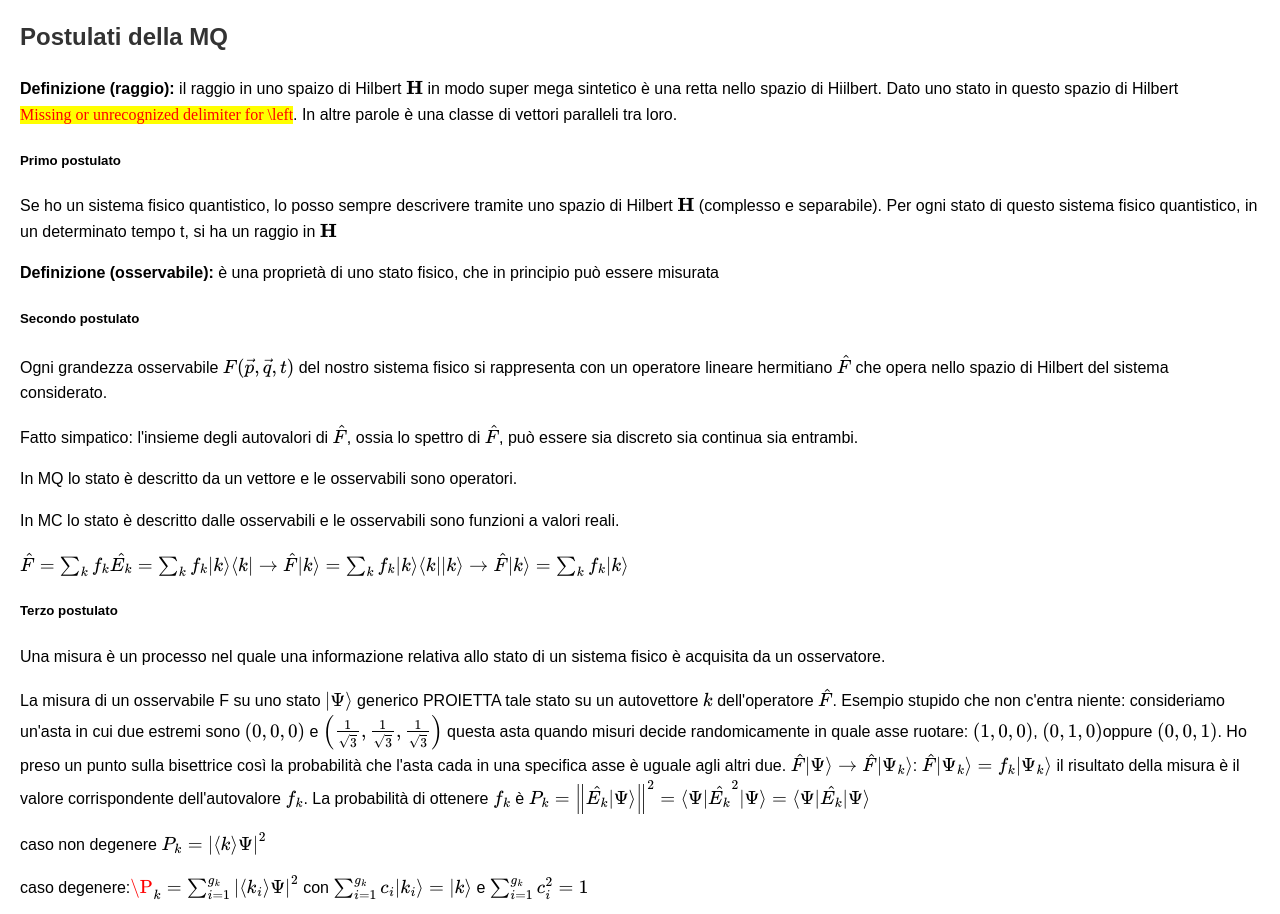
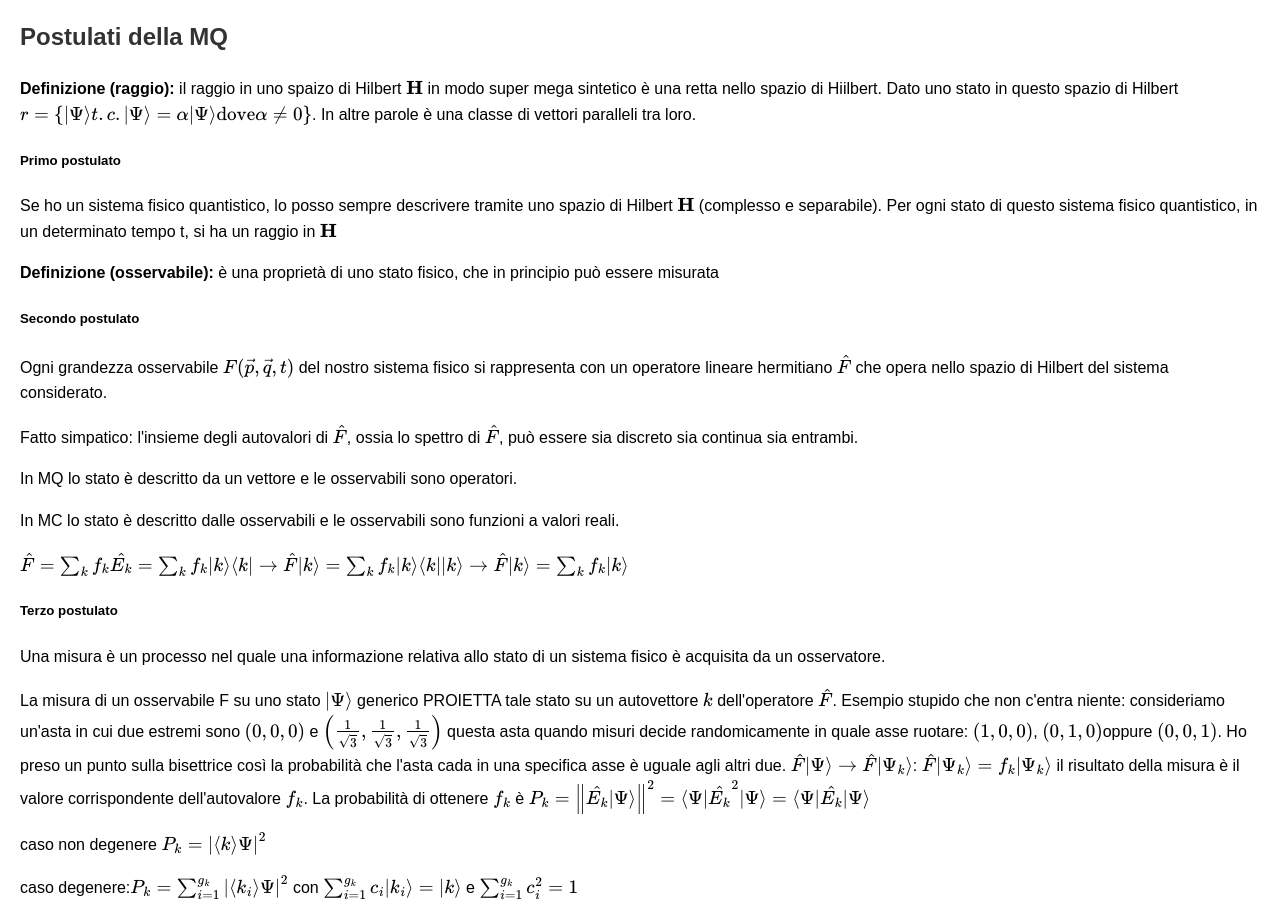
Before and after one commit to NicolaSebastianuttoUnibo/Meccanica-Quantistica, a plain HTML site: page main/index.html in a window 1280 px wide. Shown: the part 76-990 px from the top of the page. Drawn offline with nearby package versions, Linux system fonts and the light colour scheme.

Commit message:
Update index.html

```diff
--- a/main/index.html
+++ b/main/index.html
@@ -35,7 +35,7 @@
 <body>
 <h1>Main</h1>
 <h2>Postulati della MQ</h2>
-<p><strong>Definizione (raggio):</strong> il raggio in uno spaizo di Hilbert \(\mathbf{H}\) in modo super mega sintetico è una retta nello spazio di Hiilbert. Dato uno stato in questo spazio di Hilbert \(r=\left{\ket{\Psi} t.c. \ket{\Psi} = \alpha \ket{\Psi} \text{dove} \alpha \neq 0\right}\). In altre parole è una classe di vettori paralleli tra loro.</p>
+<p><strong>Definizione (raggio):</strong> il raggio in uno spaizo di Hilbert \(\mathbf{H}\) in modo super mega sintetico è una retta nello spazio di Hiilbert. Dato uno stato in questo spazio di Hilbert \(r=\left\{\ket{\Psi} t.c. \ket{\Psi} = \alpha \ket{\Psi} \text{dove} \alpha \neq 0\right\}\). In altre parole è una classe di vettori paralleli tra loro.</p>
 <h5>Primo postulato</h5>
 <p>Se ho un sistema fisico quantistico, lo posso sempre descrivere tramite uno spazio di Hilbert \(\mathbf{H}\) (complesso e separabile). Per ogni stato di questo sistema fisico quantistico, in un determinato tempo t,  si ha un raggio in \(\mathbf{H}\)</p>
 <p><strong>Definizione (osservabile):</strong> è una proprietà di uno stato fisico, che in principio può essere misurata </p>
@@ -50,7 +50,7 @@
 fisico è acquisita da un osservatore.</p>
 <p>La misura di un osservabile F su uno stato \(\ket{\Psi}\) generico PROIETTA tale stato su un autovettore \(k\) dell'operatore \(\hat{F}\). Esempio stupido che non c'entra niente: consideriamo un'asta in cui due estremi sono \(\left(0,0,0\right)\) e \(\left(\frac{1}{\sqrt{3}},\frac{1}{\sqrt{3}},\frac{1}{\sqrt{3}} \right)\) questa asta quando misuri decide randomicamente in quale asse ruotare:  \(\left(1,0,0\right)\), \(\left(0,1,0\right)\)oppure \(\left(0,0,1\right)\). Ho preso un punto sulla bisettrice così la probabilità che l'asta cada in una specifica asse è uguale agli altri due. \(\hat{F}\ket{\Psi} \rightarrow \hat{F}\ket{\Psi_k}\): \(\hat{F}\ket{\Psi_k}=f_k\ket{\Psi_k} \) il risultato della misura è il valore corrispondente dell'autovalore \(f_k\). La probabilità di ottenere \(f_k\) è \(P_k={\left\|\hat{E_k}\ket{\Psi}\right\|}^2= \bra{\Psi}\hat{E_k}^2\ket{\Psi}=\bra{\Psi}\hat{E_k}\ket{\Psi}\)</p>
     <p>caso non degenere \(P_k={\left| \braket{k}{\Psi}\right|}^2\)</p>
-    <p> caso degenere:\( \P_k=\sum_{i=1}^{g_k} {\left| \braket{k_i}{\Psi}\right|}^2 \) con  \(\sum_{i=1}^{g_k} c_i \ket{k_i}= \ket{k}\) e \(\sum_{i=1}^{g_k} c_i^2=1\) </p>
+    <p> caso degenere:\( P_k=\sum_{i=1}^{g_k} {\left| \braket{k_i}{\Psi}\right|}^2 \) con  \(\sum_{i=1}^{g_k} c_i \ket{k_i}= \ket{k}\) e \(\sum_{i=1}^{g_k} c_i^2=1\) </p>
     <p> caso continuo: \(\rho(k)dk={\left| \braket{k}{\Psi}\right|}^2 dk\): la probabilità di misurare il sistema con F compresa tra f(k) e f(k) + dk</p>
 <h5>Quarto postulato</h5>
 <p>In meccanica quantistica, l’evoluzione temporale di un sistema chiuso è descritta da un operatore unitario.</p>
```
